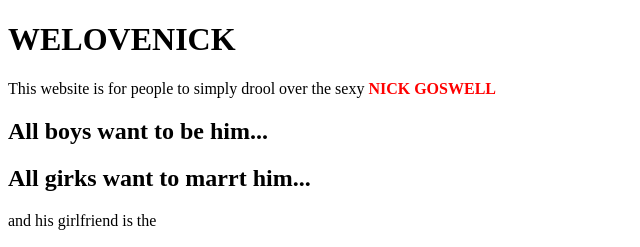
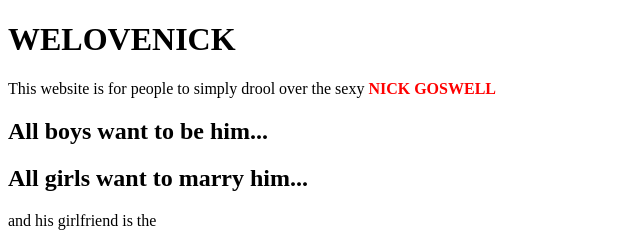
Before and after one commit to EdGrave/EdGrave.github.io, a plain HTML site: page index.html in a window 1280 px wide. Shown: the top 247 px of the page, 0-640 px from the left. Drawn offline with Linux system fonts and the light colour scheme.

Commit message:
Update index.html

```diff
--- a/index.html
+++ b/index.html
@@ -6,7 +6,7 @@
 
 <p>This website is for people to simply drool over the sexy <font color="red"><b>NICK GOSWELL</b></font></p>
 <h2>All boys want to be him...</h2>
-<h2>All girks want to marrt him...</h2>
+<h2>All girls want to marry him...</h2>
 <p>and his girlfriend is the </p><h2>luckiest girl in thw world!!</h2>
 
 <h1><font color="red">WE</font> NEED MORE PICTURES IF ANYONE HAS ANY TELL SUM1 AND IT WILL BE PUT STRAIGHT ON</h1><p>FOR US ALL 2 DROOL OVER!!!</P>
```
